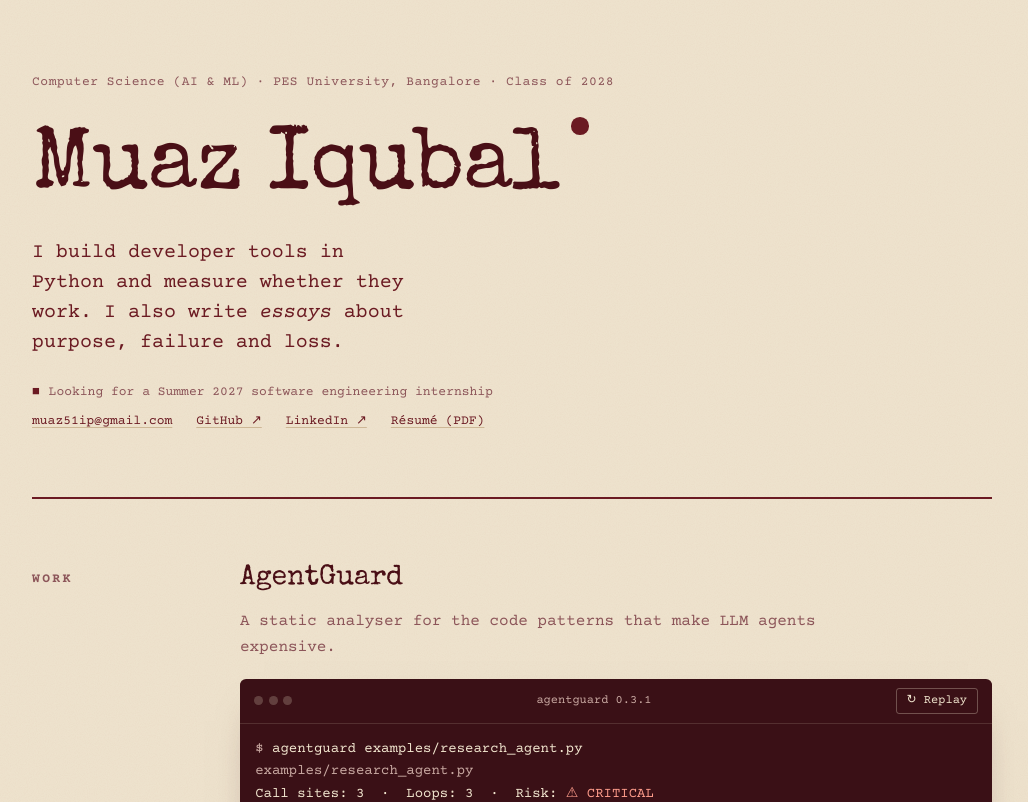
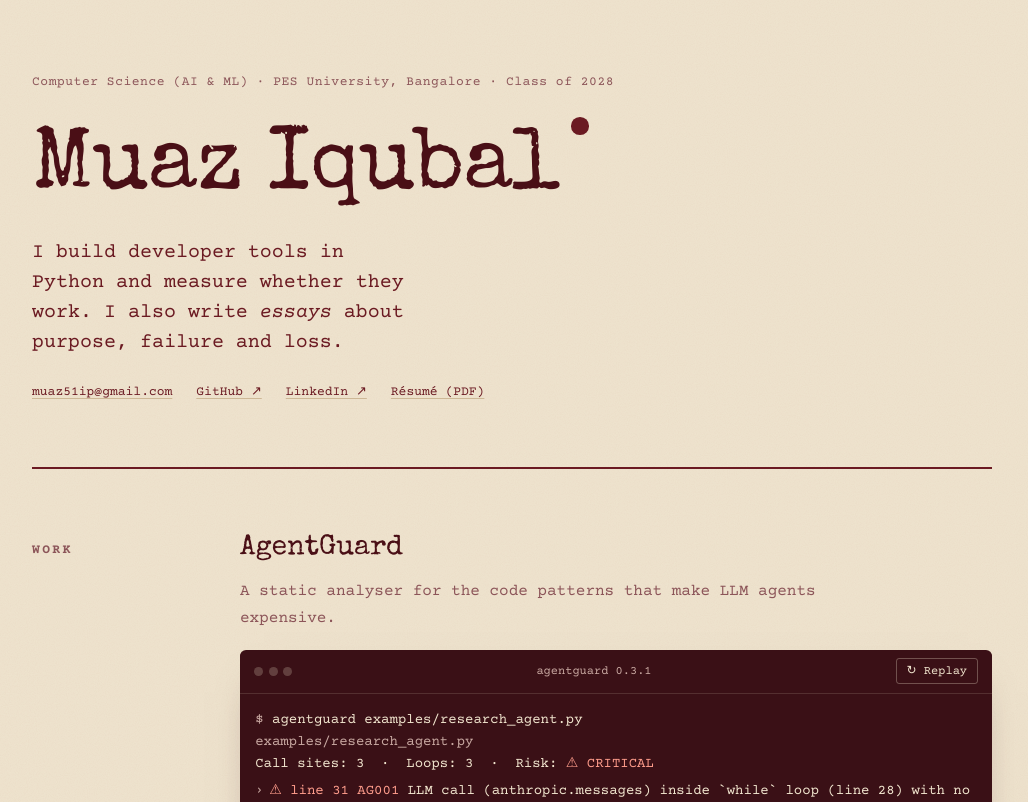
Before and after one commit to muaz-q/portfolio, a React (Vite) app: page / in a window 1280 px wide. Shown: the top 802 px of the page, without its empty margins (128-1156 px from the left). Built offline with nearby package versions, Linux system fonts and the light colour scheme.

Commit message:
Remove internship status line

```diff
--- a/src/App.jsx
+++ b/src/App.jsx
@@ -319,7 +319,6 @@
           purpose, failure and loss.
         </p>
         <ul className="contact">
-          <li className="status">Looking for a Summer 2027 software engineering internship</li>
           <li>
             <a href="mailto:muaz51ip@gmail.com">muaz51ip@gmail.com</a>
           </li>
```
